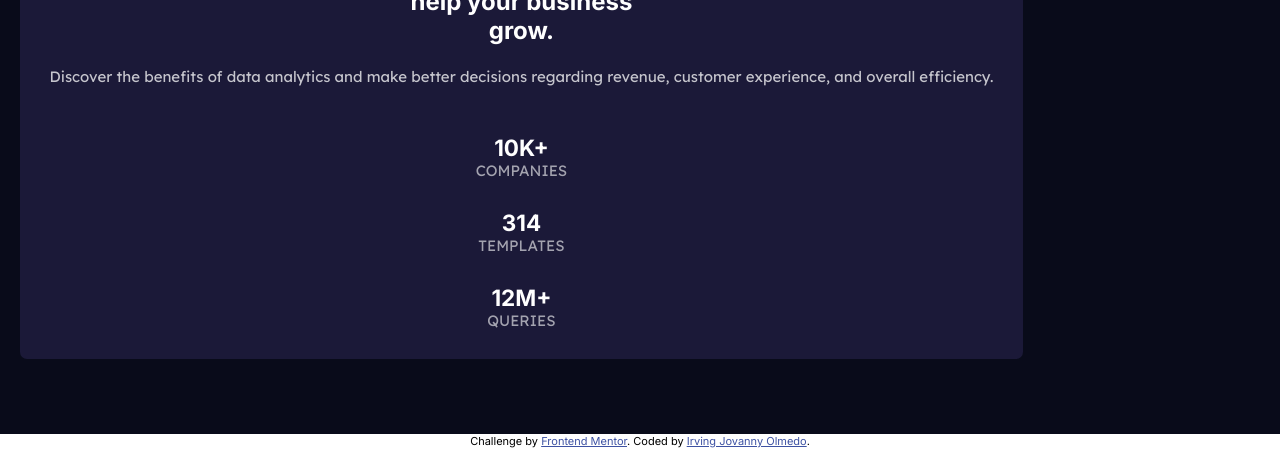
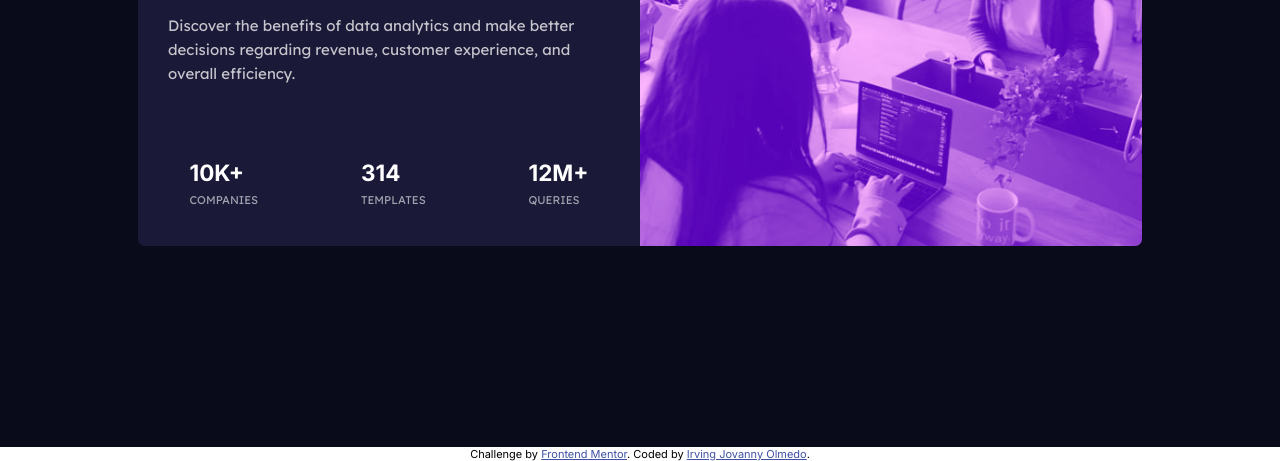
Before and after one commit to jyokarianlia/cardcomponent2, a plain HTML site: page index.html in a window 1280 px wide. Shown: the part 353-814 px from the top of the page. Drawn offline with Linux system fonts and the light colour scheme.

Commit message:
Fin del proyecto

```diff
--- a/css/index.scss
+++ b/css/index.scss
@@ -35,13 +35,15 @@ body {
     .card {
         margin: 5em 1.3em;
         border-radius: 7px;
+        overflow: hidden;
         background-color: $Dark-desaturated-blue-card-background;
+
         .cont-img {
-            overflow: hidden;
             background-image: url("../images/image-header-mobile.jpg");
+            background-color: $Soft-violet-accent;
             background-size: cover;
-            width: 100%;
-            height: 200px;
+            background-blend-mode: overlay;
+            height: 16em;
         }
 
         .cont-info {
@@ -69,21 +71,80 @@ body {
                 margin-top: 3em;
                 div {
                     margin: 1.7em 0;
+
+                    p {
+                        margin-top: -.1em;
+                        text-transform: uppercase;
+                        font-family: $font-family-lexend;
+                        font-weight: 400;
+                        color: $Slightly-transparent-white-stat-headings;
+
+                        span {
+                            font-size: 1.5em;
+                            font-family: $font-family-inter;
+                            font-weight: 700;
+                            text-transform: uppercase;
+                            color: $White-main-heading-stats;
+                        }
+                    }
                 }
+            }
+        }
+    }
 
-                span {
-                    font-size: 1.5em;
-                    font-family: $font-family-inter;
-                    font-weight: 700;
-                    text-transform: uppercase;
+    @media (min-width: 500px) {
+        width: 100vw;
+        height: 100vh;
+        justify-content: center;
+        align-items: center;
+
+        .card {
+            display: flex;
+            flex-direction: row-reverse;
+            margin: 2em 0;
+
+            .cont-img, .cont-info {
+                flex: 1;
+            }
+
+            .cont-img {
+                background-image: url("../images/image-header-desktop.jpg");
+                height: auto;
+            }
+
+            .cont-info {
+                margin-top: 1.8em;
+                text-align: left !important;
+
+                h2 {
+                    font-size: 2.5em;
+                    margin: .5em .8em;
+                    margin-bottom: .8em;
+                    br {
+                        display: none;
+                    }
                 }
 
                 p {
-                    margin-top: -.1em;
-                    text-transform: uppercase;
-                    font-family: $font-family-lexend;
-                    font-weight: 400;
-                    color: $Slightly-transparent-white-stat-headings;
+
+                    span {
+                        color: $White-main-heading-stats;
+                    }
+                }
+
+                .cont {
+                    display: flex;
+                    justify-content: space-around;
+
+                    div {
+                        p {
+                            font-size: .75em;
+
+                            span {
+                                font-size: 2em;
+                            }
+                        }
+                    }
                 }
             }
         }
--- a/index.html
+++ b/index.html
@@ -20,18 +20,19 @@
         <h2>Get <span>insights</span> that <br></bt> help your business<br> grow.</h2>
         <p>Discover the benefits of data analytics and make better decisions regarding revenue, customer
           experience, and overall efficiency.</p>
+
         <div class="cont">
           <div>
-              <span>10k+</span>
-              <p>companies</p>
+            <p><span>10k+</span><br>
+            companies</p>
           </div>
           <div>
-              <span>314</span>
-              <p>templates</p>
+            <p><span>314</span><br>
+            templates</p>
           </div>
           <div>
-              <span>12m+</span>
-              <p>queries</p>
+            <p><span>12m+</span><br>
+            queries</p>
           </div>
         </div>
       </section>
```
Also changed, not shown: css/index.css, 1 other file. Lines whose indentation alone changed are shown as unchanged.
